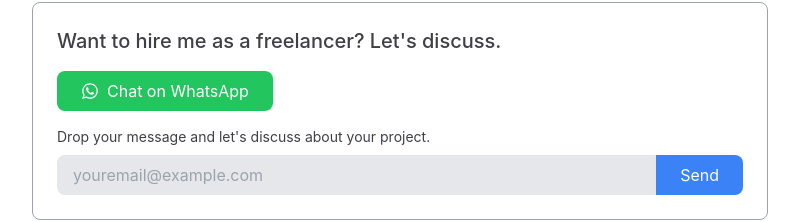
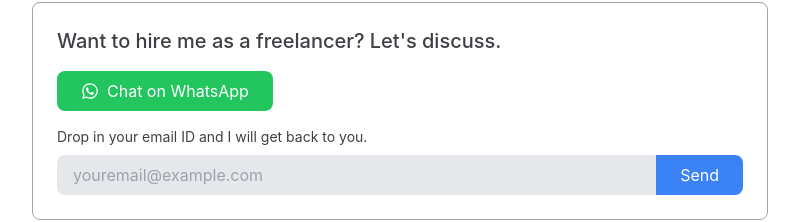
Before and after one commit to anshpayal/my-portfolio, a Next.js app: page / in a window 1280 px wide. Shown: the part 2493-2715 px from the top of the page, without its empty margins (240-1039 px from the left). Built offline with nearby package versions, Linux system fonts and the light colour scheme.

Commit message:
fix: lable of contact form

```diff
--- a/src/components/ContactForm.tsx
+++ b/src/components/ContactForm.tsx
@@ -54,7 +54,7 @@ export default function ContactForm() {
         </a>
         <form onSubmit={handleEmailSubmit}>
           <label className="block text-sm mb-2 text-zinc-700 dark:text-white">
-            Drop your message and let&apos;s discuss about your project.
+            Drop in your email ID and I will get back to you.
           </label>
           <div className="flex items-center">
             <input
```
